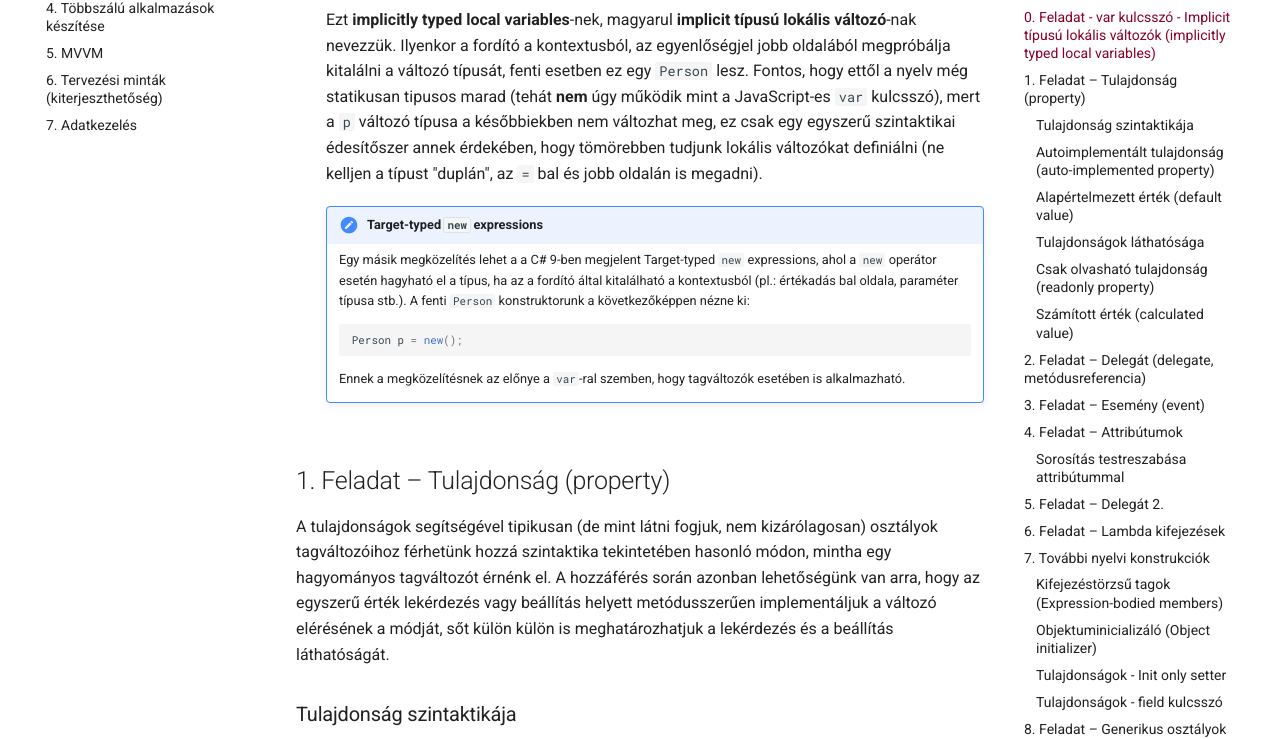
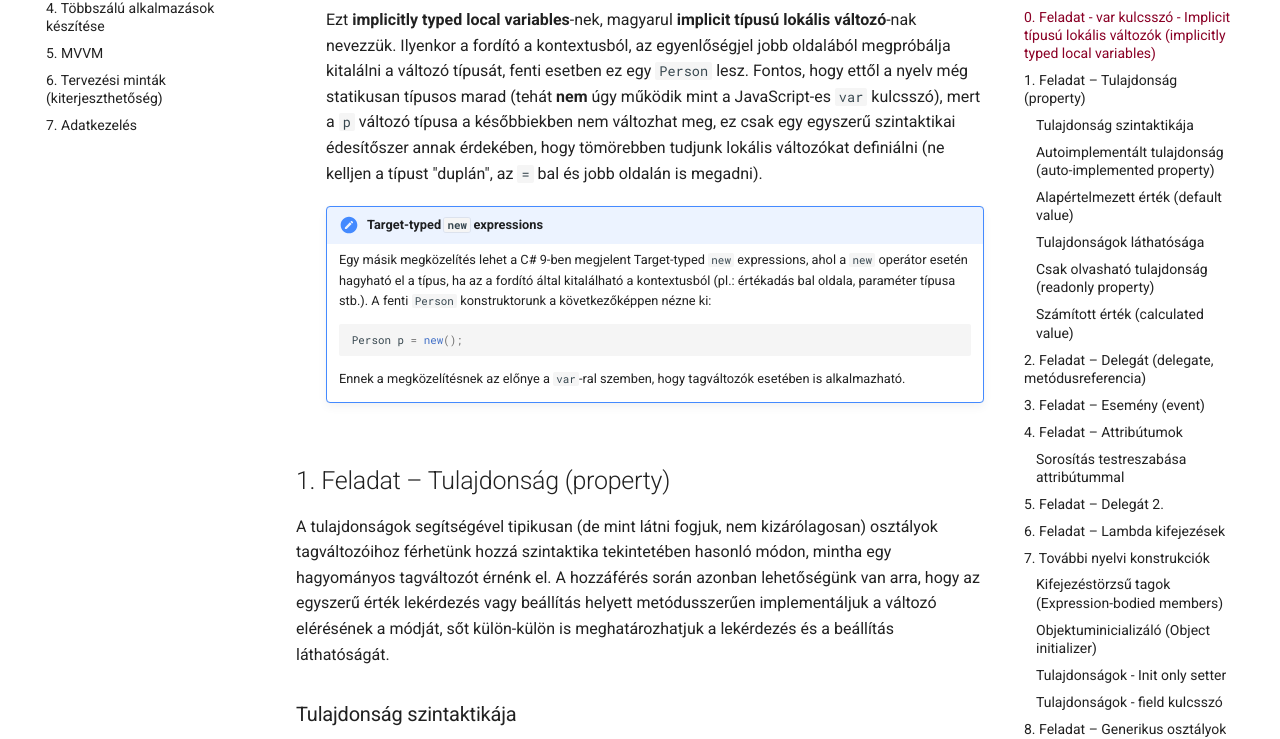
Before and after one commit to bmeviauab00/szoftvertechnikak, an MkDocs documentation site: the page built from docs/labor/2-nyelvi-eszkozok/index.md, in a window 1280 px wide and 1400 px high, scrolled down 2134 px. Shown: the part 199-938 px from the top of the window. Built offline with MkDocs 1.6.1 and Material for MkDocs 9.7.7, drawn with Linux system fonts in a browser that asks for light colours; emoji names are drawn with the system emoji font; comment, search, counter and statistics services are not loaded; the version menu is left out; some of the changed text lies outside the part shown.

Commit message:
Correcting typos and spelling errors.

````diff
--- a/docs/labor/2-nyelvi-eszkozok/index.md
+++ b/docs/labor/2-nyelvi-eszkozok/index.md
@@ -78,10 +78,10 @@
     }
     ```
 
-    Ezt **implicitly typed local variables**-nek, magyarul **implicit típusú lokális változó**-nak nevezzük. Ilyenkor a fordító a kontextusból, az egyenlőségjel jobb oldalából megpróbálja kitalálni a változó típusát, fenti esetben ez egy `Person` lesz. Fontos, hogy ettől a nyelv még statikusan tipusos marad (tehát **nem** úgy működik mint a JavaScript-es `var` kulcsszó), mert a `p` változó típusa a későbbiekben nem változhat meg, ez csak egy egyszerű szintaktikai édesítőszer annek érdekében, hogy tömörebben tudjunk lokális változókat definiálni (ne kelljen a típust "duplán", az `=` bal és jobb oldalán is megadni).
+    Ezt **implicitly typed local variables**-nek, magyarul **implicit típusú lokális változó**-nak nevezzük. Ilyenkor a fordító a kontextusból, az egyenlőségjel jobb oldalából megpróbálja kitalálni a változó típusát, fenti esetben ez egy `Person` lesz. Fontos, hogy ettől a nyelv még statikusan típusos marad (tehát **nem** úgy működik mint a JavaScript-es `var` kulcsszó), mert a `p` változó típusa a későbbiekben nem változhat meg, ez csak egy egyszerű szintaktikai édesítőszer annak érdekében, hogy tömörebben tudjunk lokális változókat definiálni (ne kelljen a típust "duplán", az `=` bal és jobb oldalán is megadni).
 
     !!! note "Target-typed `new` expressions"
-        Egy másik megközelítés lehet a a C# 9-ben megjelent Target-typed `new` expressions, ahol a `new` operátor esetén hagyható el a típus, ha az a fordító által kitalálható a kontextusból (pl.: értékadás bal oldala, paraméter típusa stb.). A fenti `Person` konstruktorunk a következőképpen nézne ki:
+        Egy másik megközelítés lehet a C# 9-ben megjelent Target-typed `new` expressions, ahol a `new` operátor esetén hagyható el a típus, ha az a fordító által kitalálható a kontextusból (pl.: értékadás bal oldala, paraméter típusa stb.). A fenti `Person` konstruktorunk a következőképpen nézne ki:
 
         ```csharp
         Person p = new();
@@ -91,7 +91,7 @@
 
 ## 1. Feladat – Tulajdonság (property)
 
-A tulajdonságok segítségével tipikusan (de mint látni fogjuk, nem kizárólagosan) osztályok tagváltozóihoz férhetünk hozzá szintaktika tekintetében hasonló módon, mintha egy hagyományos tagváltozót érnénk el. A hozzáférés során azonban lehetőségünk van arra, hogy az egyszerű érték lekérdezés vagy beállítás helyett metódusszerűen implementáljuk a változó elérésének a módját, sőt külön külön is meghatározhatjuk a lekérdezés és a beállítás láthatóságát.
+A tulajdonságok segítségével tipikusan (de mint látni fogjuk, nem kizárólagosan) osztályok tagváltozóihoz férhetünk hozzá szintaktika tekintetében hasonló módon, mintha egy hagyományos tagváltozót érnénk el. A hozzáférés során azonban lehetőségünk van arra, hogy az egyszerű érték lekérdezés vagy beállítás helyett metódusszerűen implementáljuk a változó elérésének a módját, sőt külön-külön is meghatározhatjuk a lekérdezés és a beállítás láthatóságát.
 
 ### Tulajdonság szintaktikája
 
@@ -466,7 +466,7 @@
     }
     ```
 
-4. Az `XmlAttribute` attribútum jelzi a sorosító számára, hogy a jelölt tulajdonságot ne xml elemre, hanem xml attribútumra képezze le. Lássuk el ezzel az `Age` tulajdonságot (és ne a tagváltozót!)!
+4. Az `XmlAttribute` attribútum jelzi a sorosító számára, hogy a jelölt tulajdonságot ne XML elemre, hanem XML attribútumra képezze le. Lássuk el ezzel az `Age` tulajdonságot (és ne a tagváltozót!)!
 
     ```csharp hl_lines="1"
     [XmlAttribute("Kor")]
````
Also changed, not shown: other parts of docs/labor/2-nyelvi-eszkozok/index.md (+3 -3 lines).
